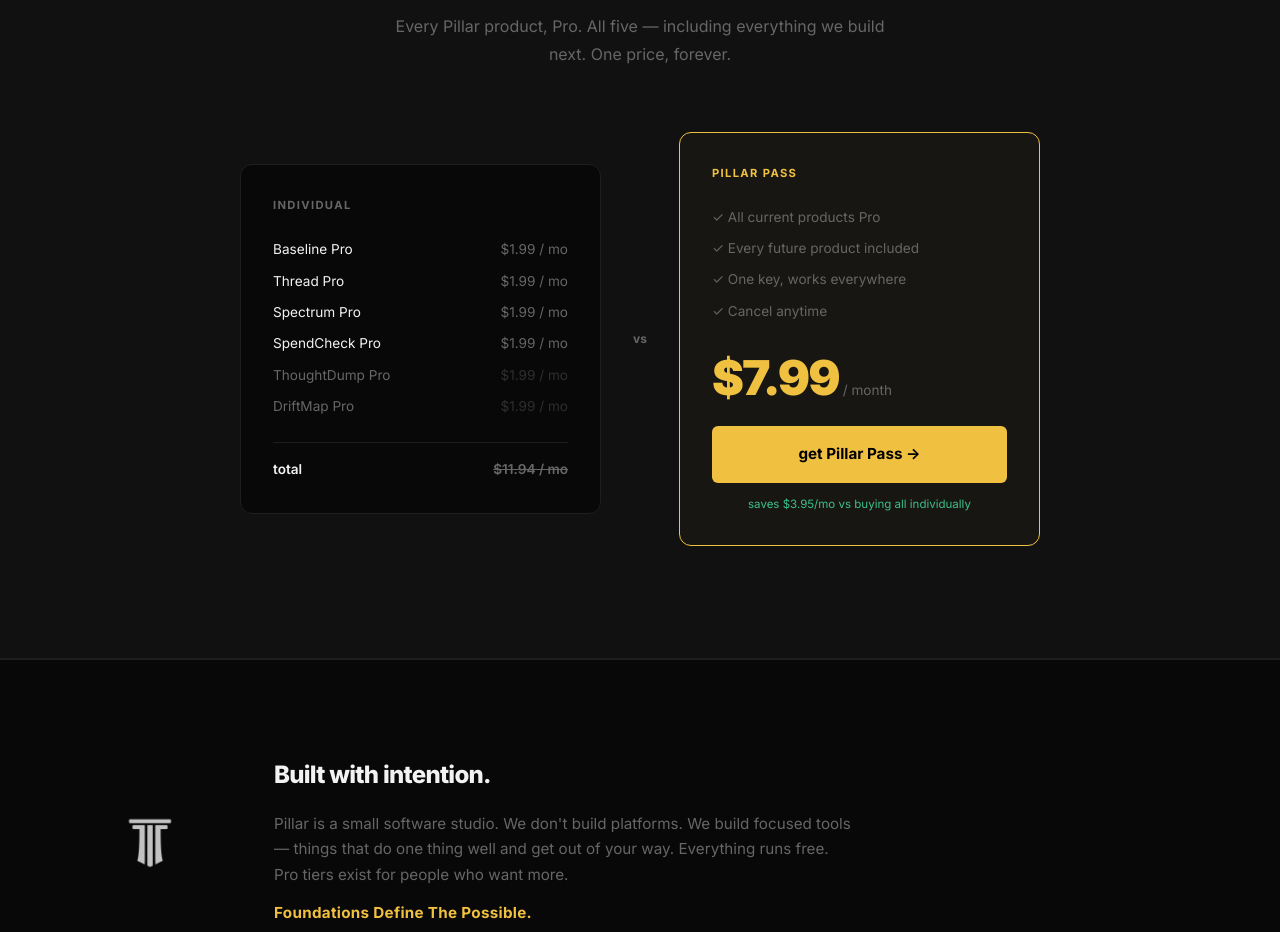
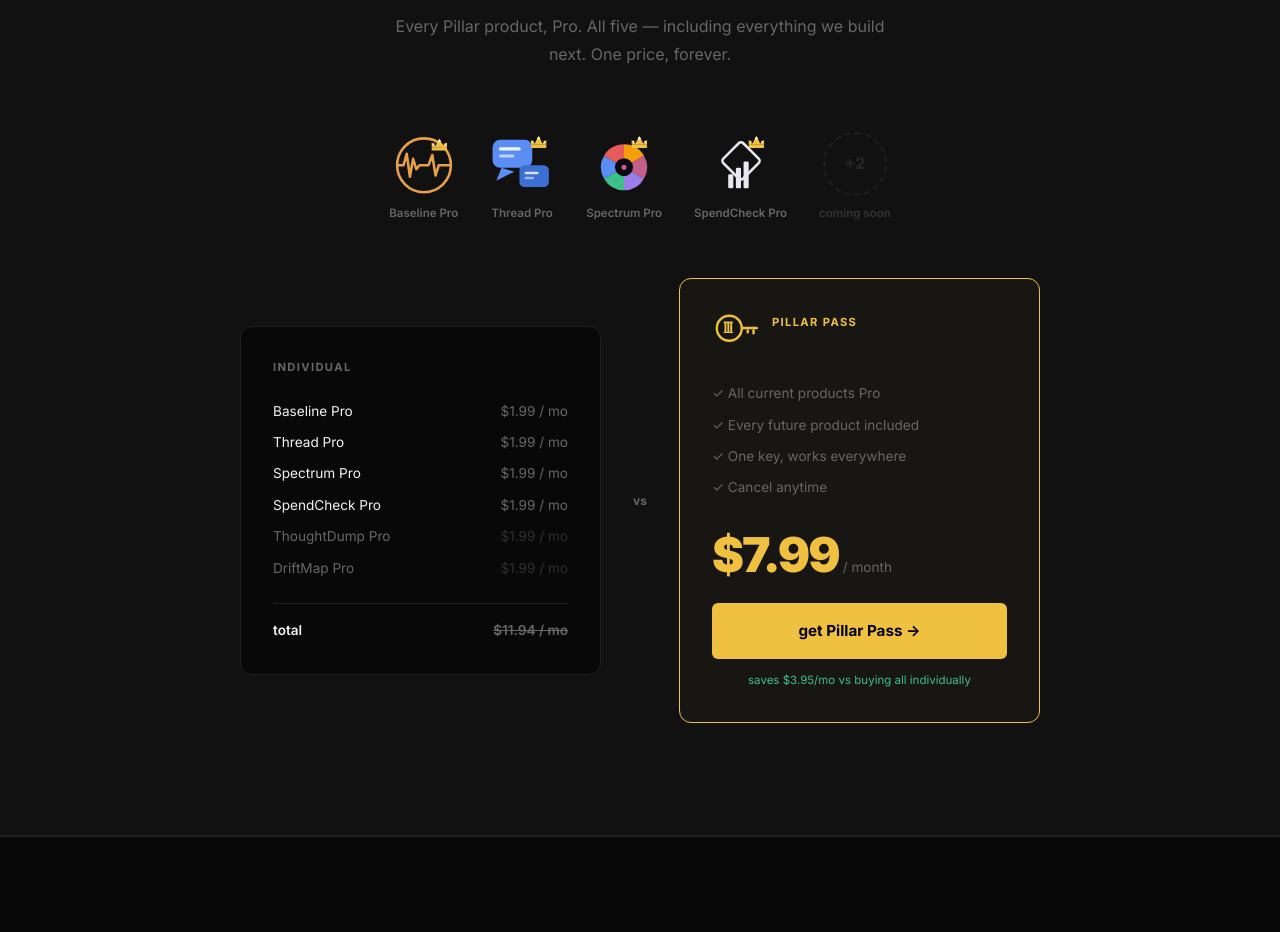
Before and after one commit to Fai1th/pillar-home, a plain HTML site: page index.html in a window 1280 px wide. Shown: the part 1882-2814 px from the top of the page. Drawn offline with Linux system fonts and the light colour scheme.

Commit message:
feat: Pro logos + Pillar Pass key logo

```diff
--- a/index.html
+++ b/index.html
@@ -218,6 +218,30 @@
       <h2 class="pass-title">The Pillar Pass</h2>
       <p class="pass-sub">Every Pillar product, Pro. All five — including everything we build next. One price, forever.</p>
 
+      <!-- Pro logos row -->
+      <div class="pro-logos-row">
+        <div class="pro-logo-item">
+          <img src="baseline-pro.svg" alt="Baseline Pro">
+          <span>Baseline Pro</span>
+        </div>
+        <div class="pro-logo-item">
+          <img src="thread-pro.svg" alt="Thread Pro">
+          <span>Thread Pro</span>
+        </div>
+        <div class="pro-logo-item">
+          <img src="spectrum-pro.svg" alt="Spectrum Pro">
+          <span>Spectrum Pro</span>
+        </div>
+        <div class="pro-logo-item">
+          <img src="spendcheck-pro.svg" alt="SpendCheck Pro">
+          <span>SpendCheck Pro</span>
+        </div>
+        <div class="pro-logo-item muted-item">
+          <div class="pro-logo-placeholder">+2</div>
+          <span>coming soon</span>
+        </div>
+      </div>
+
       <div class="pricing-compare">
         <div class="price-col individual">
           <div class="price-col-label">individual</div>
@@ -235,7 +259,10 @@
         <div class="price-vs">vs</div>
 
         <div class="price-col pass-col">
-          <div class="price-col-label highlight">Pillar Pass</div>
+          <div class="pass-logo-header">
+            <img src="pass-logo.svg" class="pass-logo-img" alt="Pillar Pass">
+            <div class="price-col-label highlight">Pillar Pass</div>
+          </div>
           <div class="pass-features">
             <div class="pass-feat">✓ All current products Pro</div>
             <div class="pass-feat">✓ Every future product included</div>
--- a/style.css
+++ b/style.css
@@ -104,6 +104,18 @@
 .btn-pass:hover { opacity: 0.85; }
 .pass-save { font-size: 0.72rem; color: #3dbf8a; text-align: center; }
 
+/* Pro logos row */
+.pro-logos-row { display: flex; justify-content: center; gap: 2rem; flex-wrap: wrap; margin-bottom: 3.5rem; }
+.pro-logo-item { display: flex; flex-direction: column; align-items: center; gap: 0.5rem; }
+.pro-logo-item img { width: 64px; height: 64px; }
+.pro-logo-item span { font-size: 0.72rem; color: var(--muted); font-weight: 600; }
+.muted-item { opacity: 0.4; }
+.pro-logo-placeholder { width: 64px; height: 64px; border: 2px dashed #333; border-radius: 50%; display: flex; align-items: center; justify-content: center; font-size: 1rem; font-weight: 800; color: #444; }
+
+/* Pass logo header */
+.pass-logo-header { display: flex; align-items: center; gap: 0.75rem; margin-bottom: 1.5rem; }
+.pass-logo-img { width: 48px; height: 48px; }
+
 .price-vs { font-size: 0.75rem; color: var(--muted); font-weight: 700; text-align: center; }
 
 /* ABOUT */
```
Also changed, not shown: baseline-pro.svg (added), pass-logo.svg (added), spectrum-pro.svg (added), spendcheck-pro.svg (added), thread-pro.svg (added).
